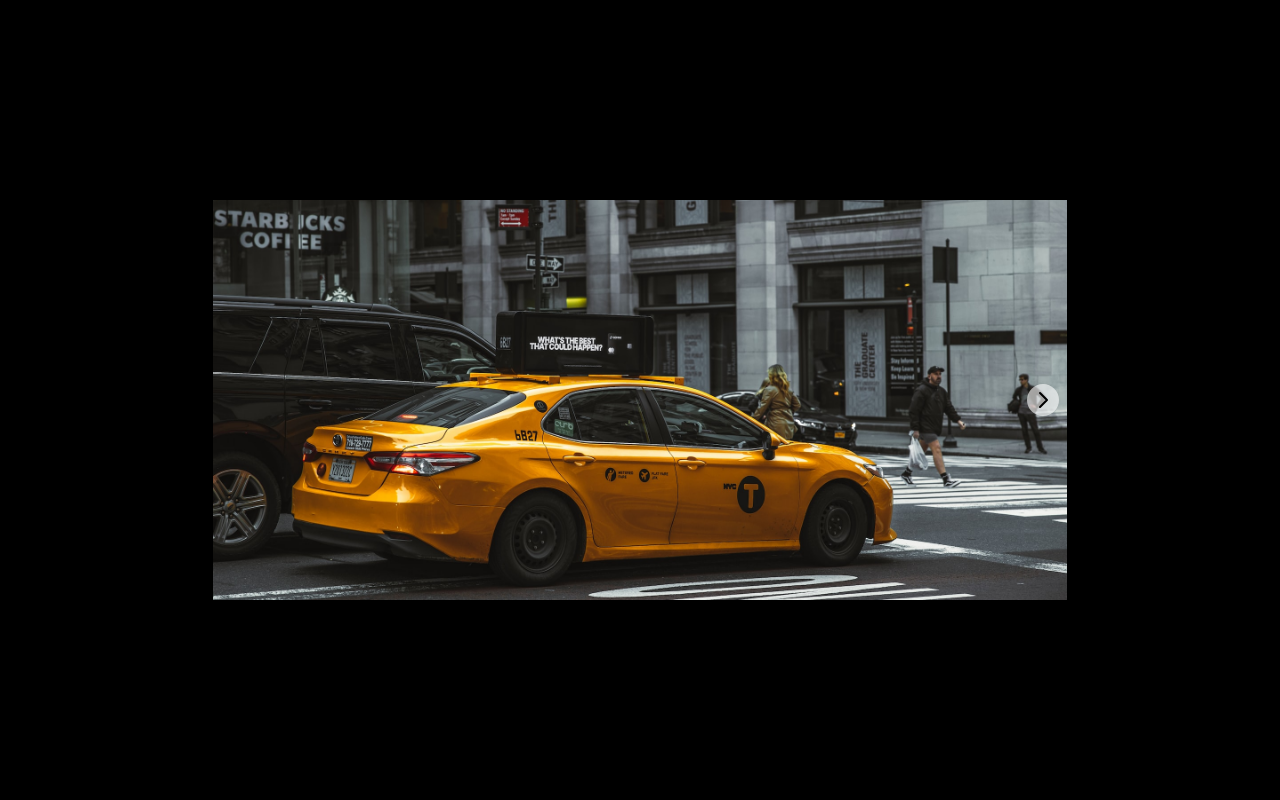
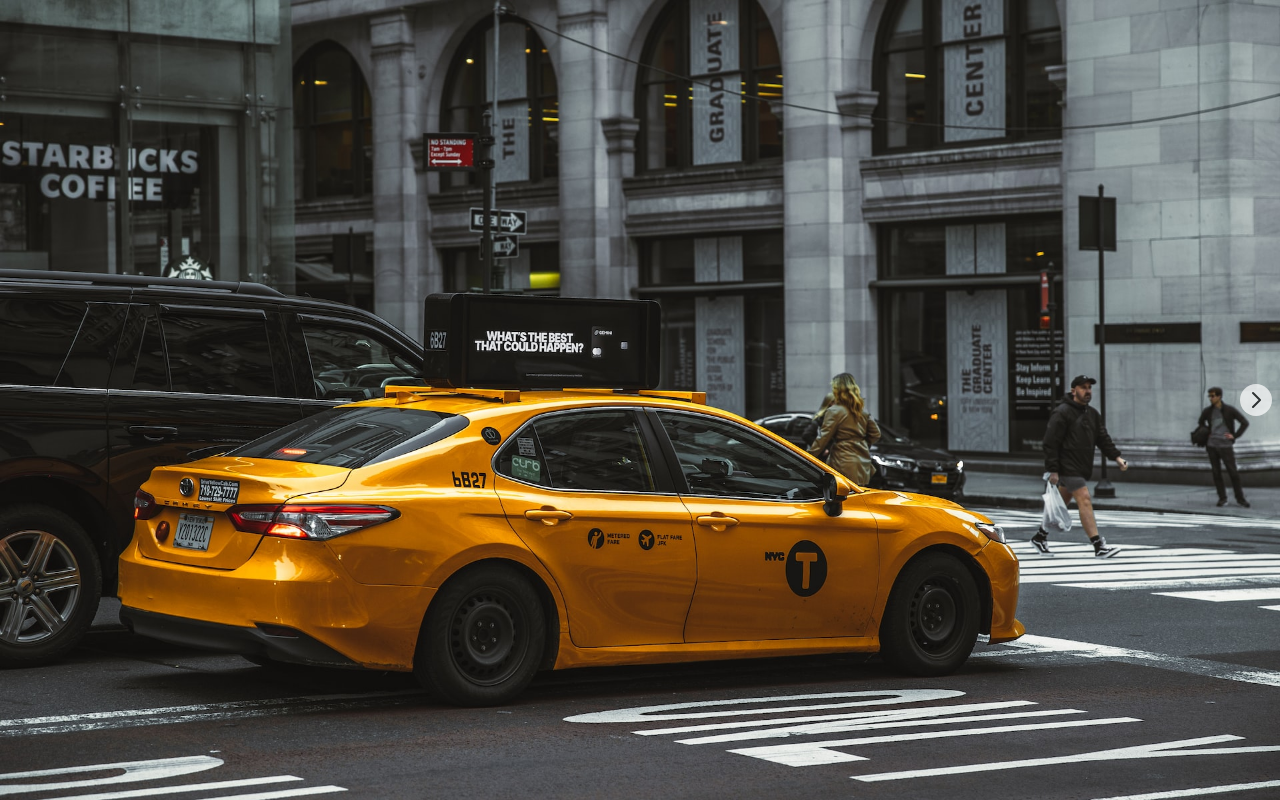
Before and after one commit to midcenturydude7/nextjs-framer-motion-recipes, a Next.js app: page /4-carousel in a window 1280 px wide. Built offline with nearby package versions, Linux system fonts and the light colour scheme.

Commit message:
Image carousel with framer-motion

```diff
--- a/app/4-carousel/page.js
+++ b/app/4-carousel/page.js
@@ -1,6 +1,7 @@
 "use client";
 import Image from "next/image";
 import React from "react";
+import { motion, AnimatePresence, MotionConfig } from "framer-motion";
 import { ChevronLeftIcon, ChevronRightIcon } from "@heroicons/react/outline";
 
 let images = [
@@ -16,36 +17,53 @@ export default function Page() {
   let [index, setIndex] = React.useState(0);
 
   return (
+    <MotionConfig transition={{ duration: 1.7, ease: [0.32, 0.72, 0, 1] }}>
       <div className="h-full bg-black">
-      <div className="mx-auto flex h-full max-w-7xl flex-col justify-center items-center">
-        <div className="relative h-3/6 w-4/6">
+        <div className="mx-auto flex h-full max-w-7xl flex-col items-center justify-center">
+          <div className="relative overflow-hidden">
+            <motion.div animate={{ x: `-${index * 100}%` }} className="flex">
+              {images.map((image) => (
                 <Image
+                  key={image}
                   alt="array of nyc images"
-            src={images[index]}
-            objectFit="cover"
-            fill={true}
+                  src={image}
+                  width={1280}
+                  height={500}
                   className="aspect-[3/2] object-cover"
                 />
-
+              ))}
+            </motion.div>
+            <AnimatePresence initial={false}>
               {index > 0 && (
-            <button
-              className="absolute left-2 top-1/2 -mt-4 flex h-8 w-8 items-center justify-center rounded-full bg-white/60 transition hover:bg-white/80"
+                <motion.button
+                  initial={{ opacity: 0 }}
+                  animate={{ opacity: 0.7 }}
+                  exit={{ opacity: 0, pointerEvents: "none" }}
+                  whileHover={{ opacity: 1 }}
+                  className="absolute left-2 top-1/2 -mt-4 flex h-8 w-8 items-center justify-center rounded-full bg-white text-black"
                   onClick={() => setIndex(index - 1)}
                 >
                   <ChevronLeftIcon className="h-6 w-6" />
-            </button>
+                </motion.button>
               )}
-
+            </AnimatePresence>
+            <AnimatePresence initial={false}>
               {index + 1 < images.length && (
-            <button
-              className="absolute right-2 top-1/2 -mt-4 flex h-8 w-8 items-center justify-center rounded-full bg-white/60 transition hover:bg-white/80"
+                <motion.button
+                  initial={{ opacity: 0 }}
+                  animate={{ opacity: 0.7 }}
+                  exit={{ opacity: 0, pointerEvents: "none" }}
+                  whileHover={{ opacity: 1 }}
+                  className="bg-white/ absolute right-2 top-1/2 -mt-4 flex h-8 w-8 items-center justify-center rounded-full bg-white text-black"
                   onClick={() => setIndex(index + 1)}
                 >
                   <ChevronRightIcon className="h-6 w-6" />
-            </button>
+                </motion.button>
               )}
+            </AnimatePresence>
           </div>
         </div>
       </div>
+    </MotionConfig>
   );
 }
```
Lines whose indentation alone changed are shown as unchanged.
